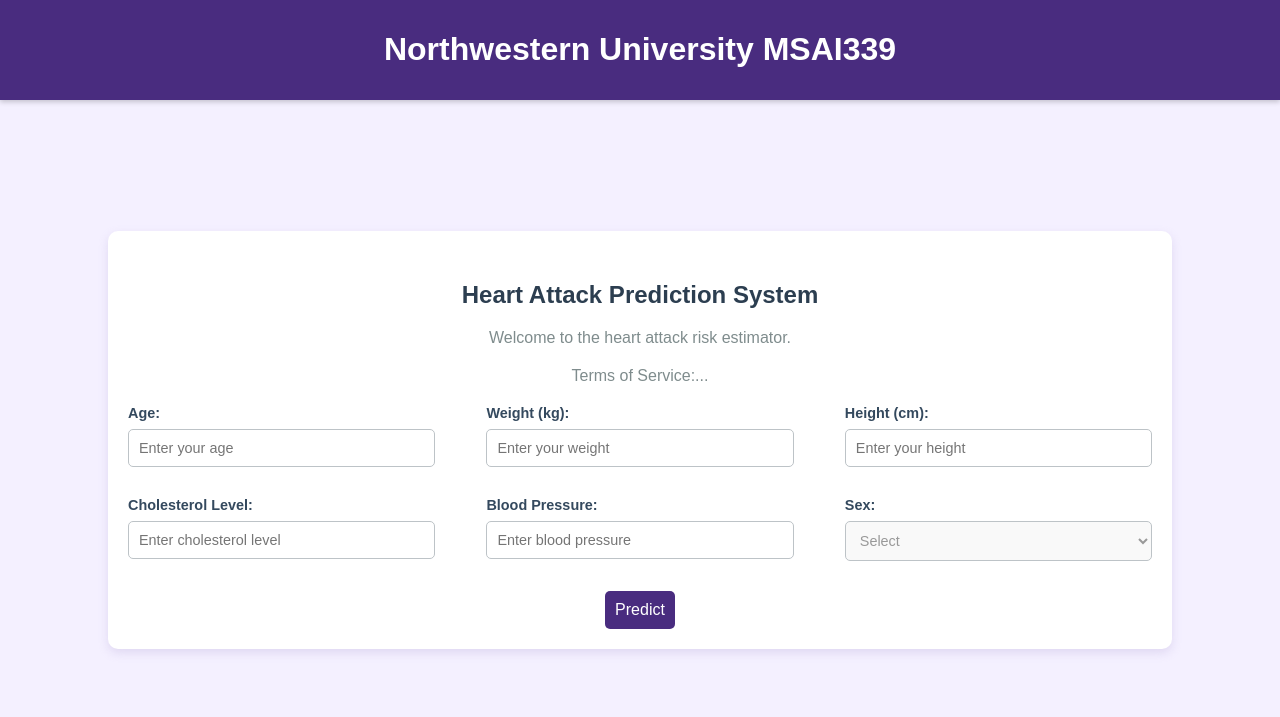
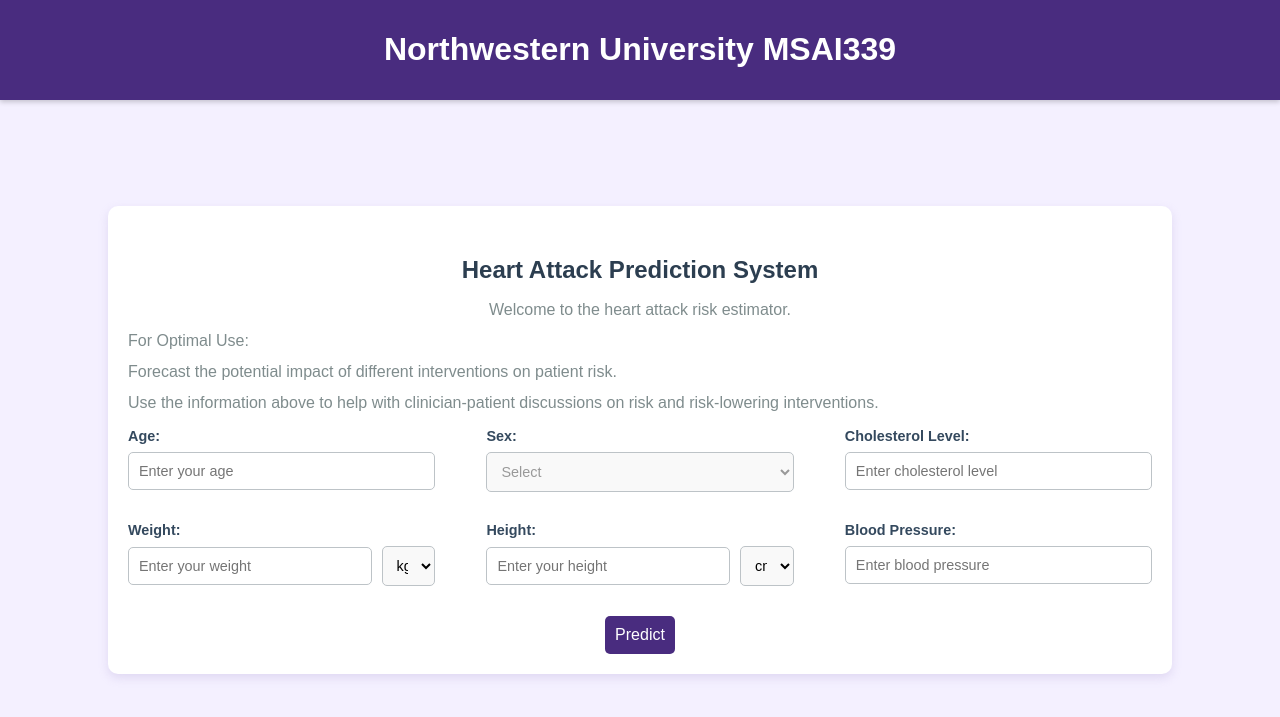
Before and after one commit to Eileenbiabiabia/Coronary_Heart_Attack_Prediction, a Flask app: page / in a window 1280 px wide. Shown: the top 717 px of the page. Run offline with Flask 3, Linux system fonts and the light colour scheme.

Commit message:
update app

```diff
--- a/app.py
+++ b/app.py
@@ -1,4 +1,6 @@
 from flask import Flask, render_template, jsonify, request
+import pickle
+import numpy as np
 
 app = Flask(__name__)
 
@@ -6,31 +8,84 @@ app = Flask(__name__)
 def index():
     return render_template('index.html')
 
+# with open('model.pkl', 'rb') as file:
+#     model = pickle.load(file)
+
 @app.route("/predict", methods=["POST"])
 def predict():
     try:
-        # 获取用户提交的表单数据
-        input_data = request.form.to_dict()
+        # 获取用户输入的原始数据
+        weight = float(request.form['weight'])  # 用户输入的体重
+        weight_unit = request.form['weight-unit']
+        height = float(request.form['height'])
+        height_unit = request.form['height-unit']
+        age = int(request.form['age'])
+        cholesterol = float(request.form['cholesterol'])  # 胆固醇水平
+        blood_pressure = float(request.form['blood_pressure'])  # 血压值
+        sex = request.form['sex']
 
-        # 模拟模型预测逻辑
-        age = float(input_data.get("age", 0))
-        weight = float(input_data.get("weight", 0))
-        height = float(input_data.get("height", 0))
-        model_choice = input_data.get("model_choice", "model_1")
+        # 转换 height 为米 (如果单位是 feet)
+        if height_unit == 'feet':
+            height = height / 3.28084  # 英尺转换为米
+        if height_unit == 'cm':
+            height = height / 100  # 英尺转换为米
 
-        # 模拟预测结果
-        if model_choice == "model_1":
-            prediction = f"Model 1 predicts: {age + weight - height:.2f}"
-        elif model_choice == "model_2":
-            prediction = f"Model 2 predicts: {age * 0.5 + weight * 0.3 - height * 0.2:.2f}"
-        else:
-            return jsonify({"error": "Invalid model choice"}), 400
+        if weight_unit == 'lb':
+            weight = weight * 0.453592
 
-        # 返回预测结果
-        return render_template("result.html", prediction=prediction)
+        bmi = weight / (height ** 2)
+
+        # 将年龄转换为 13-level 分类
+        def convert_age_to_category(age):
+            if age < 18:
+                return 0  # 未成年，未分类
+            elif age <= 24:
+                return 1
+            elif age <= 29:
+                return 2
+            elif age <= 34:
+                return 3
+            elif age <= 39:
+                return 4
+            elif age <= 44:
+                return 5
+            elif age <= 49:
+                return 6
+            elif age <= 54:
+                return 7
+            elif age <= 59:
+                return 8
+            elif age <= 64:
+                return 9
+            elif age <= 69:
+                return 10
+            elif age <= 74:
+                return 11
+            elif age <= 79:
+                return 12
+            else:
+                return 13  # 80 or older
+
+        age_category = convert_age_to_category(age)
+
+        # 将性别映射为模型可接受的数值
+        sex_mapping = {'female': 0, 'male': 1}
+        sex_mapping = sex_mapping.get(sex, -1)
+
+        # 生成模型输入数据
+        input_data = np.array([[bmi, age_category, sex_mapping, cholesterol, blood_pressure]])
+
+        # 模型预测
+        # prediction = model.predict(input_data)
+        # prediction_result = round(float(prediction[0]), 2)  # 假设是一个单一数值输出
+        prediction_result = 0.4
+
+        # 将结果传递给结果页面
+        return render_template('result.html', prediction=prediction_result)
 
     except Exception as e:
-        return jsonify({"error": str(e)}), 500
+        # 如果出错，返回错误信息
+        return f"Error occurred: {str(e)}"
 
 if __name__ == "__main__":
     app.run(debug=True)
--- a/static/style.css
+++ b/static/style.css
@@ -59,6 +59,7 @@ body {
     color: #7f8c8d;
     margin-top: 10px; /* 减小顶部边距 */
     margin-bottom: 20px; /* 控制与输入框的间距 */
+    line-height: 0.7; /* 设置行间距，1.5 表示 1.5 倍的字体大小 */
     text-align: center; /* 居中显示 */
 }
 
@@ -150,6 +151,12 @@ input:focus, select:focus {
     transition: background-color 0.3s;
 }
 
+input[readonly] {
+    background-color: #f9f9f9; /* 设置背景颜色为浅灰色 */
+    color: #333; /* 文字颜色为黑色 */
+    border: 1px solid #bdc3c7; /* 边框颜色 */
+    cursor: not-allowed; /* 鼠标指针显示为禁止状态 */
+}
 
 .btn:hover {
     background-color: #2980b9;
--- a/templates/index.html
+++ b/templates/index.html
@@ -15,7 +15,9 @@
         <div class="card">
             <h1 class="title">Heart Attack Prediction System</h1>
             <p class="description">Welcome to the heart attack risk estimator.</p>
-            <p class="description">Terms of Service:...</p>
+            <p class="description" style="text-align: left;">For Optimal Use: </p>
+            <p class="description" style="text-align: left;">Forecast the potential impact of different interventions on patient risk. </p>
+            <p class="description" style="text-align: left;">Use the information above to help with clinician-patient discussions on risk and risk-lowering interventions.</p>
 
             <!-- Form for user input -->
             <form action="/predict" method="POST" class="form">
@@ -26,50 +28,49 @@
                         <input type="number" id="age" name="age" placeholder="Enter your age" required>
                     </div>
                     <div class="input-group">
-                        <label for="weight">Weight (kg):</label>
-                        <input type="number" id="weight" name="weight" placeholder="Enter your weight" required>
+                        <label for="sex">Sex:</label>
+                        <select id="sex" name="sex" required>
+                            <option value="" disabled selected>Select</option>
+                            <option value="male">Male</option>
+                            <option value="female">Female</option>
+                        </select>
                     </div>
                     <div class="input-group">
-                        <label for="height">Height (cm):</label>
-                        <input type="number" id="height" name="height" placeholder="Enter your height" required>
+                        <label for="cholesterol">Cholesterol Level:</label>
+                        <input type="number" id="cholesterol" name="cholesterol" placeholder="Enter cholesterol level" required>
                     </div>
                 </div>
 
                 <!-- Row 2 -->
                 <div class="row">
                     <div class="input-group">
-                        <label for="cholesterol">Cholesterol Level:</label>
-                        <input type="number" id="cholesterol" name="cholesterol" placeholder="Enter cholesterol level" required>
+                        <label for="weight">Weight:</label>
+                        <div style="display: flex; gap: 10px; align-items: center;">
+                            <input type="number" id="weight" name="weight" placeholder="Enter your weight" required style="flex: 7;">
+                            <select id="weight-unit" name="weight-unit" style="flex: 1;">
+                                <option value="kg" selected>kg</option>
+                                <option value="lb">lb</option>
+                            </select>
+                        </div>
+                    </div>
+                    <div class="input-group">
+                        <label for="height">Height:</label>
+                        <div style="display: flex; gap: 10px; align-items: center; width: 100%;">
+                            <!-- 用户输入高度 -->
+                            <input type="number" id="height" name="height" placeholder="Enter your height" required style="flex: 7;">
+                            <!-- 下拉框选择单位 -->
+                            <select id="height-unit" name="height-unit" style="flex: 1;">
+                                <option value="cm" selected>cm</option>
+                                <option value="feet">feet</option>
+                            </select>
+                        </div>
                     </div>
                     <div class="input-group">
                         <label for="blood_pressure">Blood Pressure:</label>
                         <input type="number" id="blood_pressure" name="blood_pressure" placeholder="Enter blood pressure" required>
                     </div>
-                    <div class="input-group">
-                        <label for="sex">Sex:</label>
-                        <select id="sex" name="sex" required>
-                            <option value="" disabled selected>Select</option>
-                            <option value="male">Male</option>
-                            <option value="female">Female</option>
-                            <option value="other">Other</option>
-                        </select>
-                    </div>
                 </div>
 
-                <!-- Row 3
-                <div class="row">
-                    <div class="input-group">
-                        <label for="blood_pressure">Blood Pressure:</label>
-                        <input type="number" id="blood_pressure" name="blood_pressure" placeholder="Enter blood pressure" required>
-                    </div>
-                    <div class="input-group">
-                        <label for="model_choice">Select Model:</label>
-                        <select id="model_choice" name="model_choice">
-                            <option value="model_1">Model 1</option>
-                            <option value="model_2">Model 2</option>
-                        </select>
-                    </div>
-                </div> -->
 
                 <!-- Submit button -->
                 <button type="submit" class="btn">Predict</button>
@@ -78,3 +79,21 @@
     </div>
 </body>
 </html>
+
+<script>
+    // 获取输入框和单位下拉框元素
+    const heightInput = document.getElementById('height');
+    const heightUnit = document.getElementById('height-unit');
+
+    // 添加事件监听器，动态更新输入框的提示信息
+    heightUnit.addEventListener('change', () => {
+        const unit = heightUnit.value; // 获取当前选择的单位
+
+        // 根据选择的单位动态更新 placeholder
+        if (unit === 'm') {
+            heightInput.placeholder = "Enter your height in meters";
+        } else if (unit === 'feet') {
+            heightInput.placeholder = "Enter your height in feet";
+        }
+    });
+</script>
```
Also changed, not shown: templates/result.html (+24 -4 lines).
